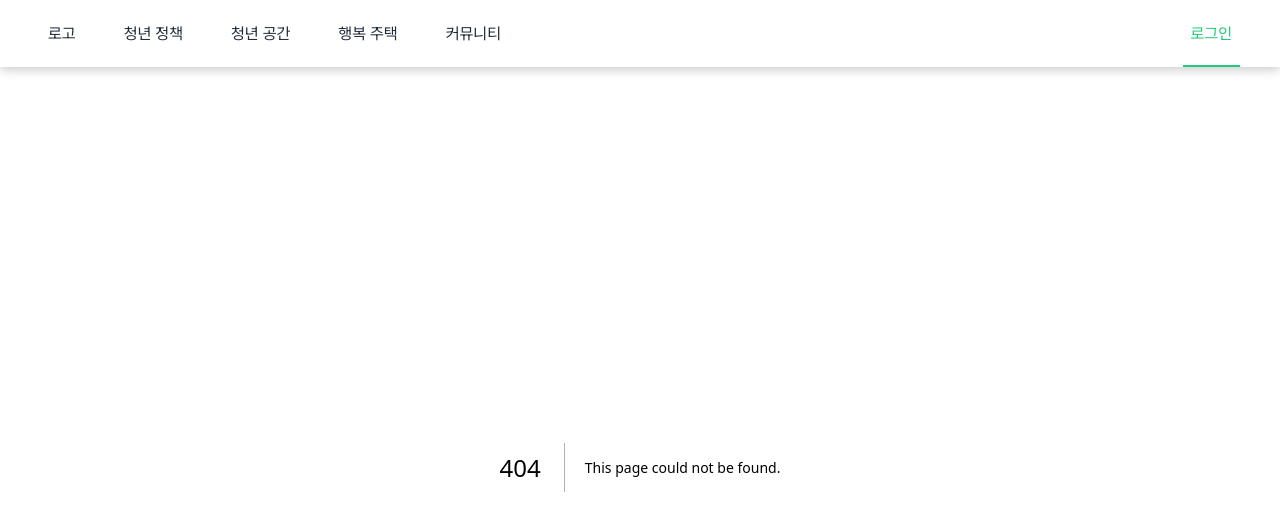
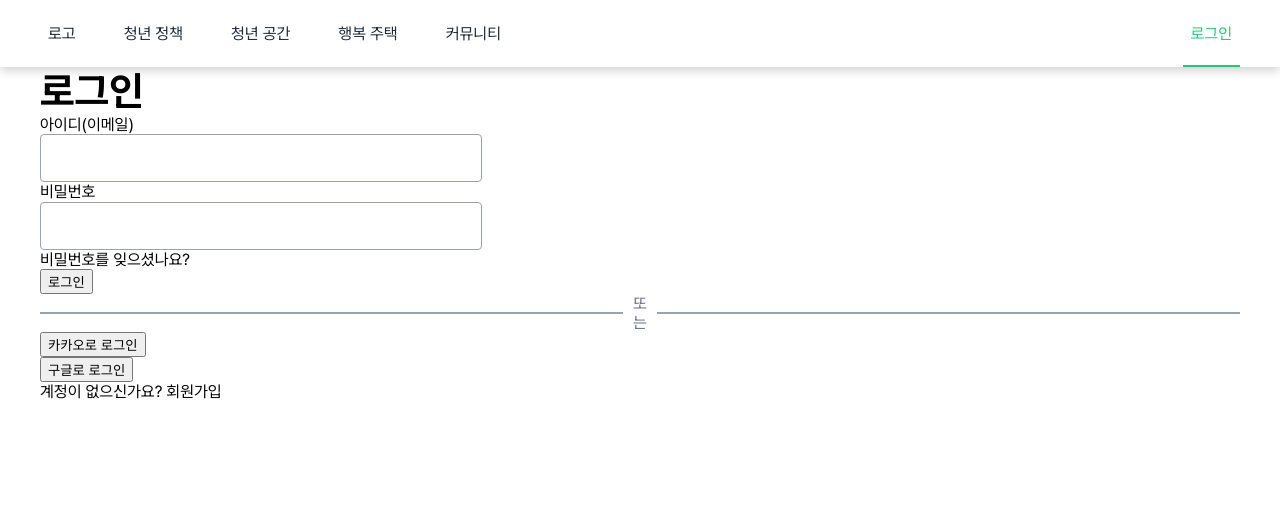
Before and after one commit to For-MZ/formz-fe, a Next.js app: page /login in a window 1280 px wide. Before the commit this address had no page. Shown: the top 530 px of the page. Built offline with nearby package versions, Linux system fonts and the light colour scheme; a web font is replaced by a local one.

Commit message:
Feat: login rough

```diff
--- /dev/null
+++ b/src/app/login/page.tsx
@@ -0,0 +1,27 @@
+import React from 'react';
+import Divider from '@/components/UI/Divider';
+import TextFiled from '@/components/UI/TextFiled';
+
+export default function Login() {
+  return (
+    <div>
+      <h2>로그인</h2>
+      <div>
+        <div>아이디(이메일)</div>
+        <TextFiled />
+        <div>비밀번호</div>
+        <TextFiled />
+        <div>비밀번호를 잊으셨나요?</div>
+        <button>로그인</button>
+        <Divider style="text" text="또는" />
+        <div>
+          <button>카카오로 로그인</button>
+        </div>
+        <div>
+          <button>구글로 로그인</button>
+        </div>
+        <div>계정이 없으신가요? 회원가입</div>
+      </div>
+    </div>
+  );
+}
```
Also changed, not shown: src/app/login/Login.module.scss (added).
